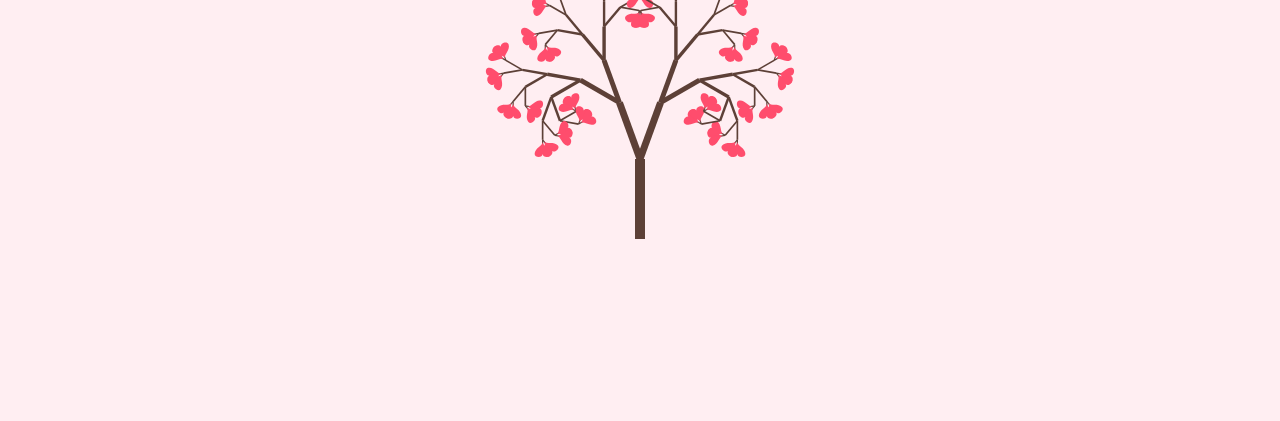
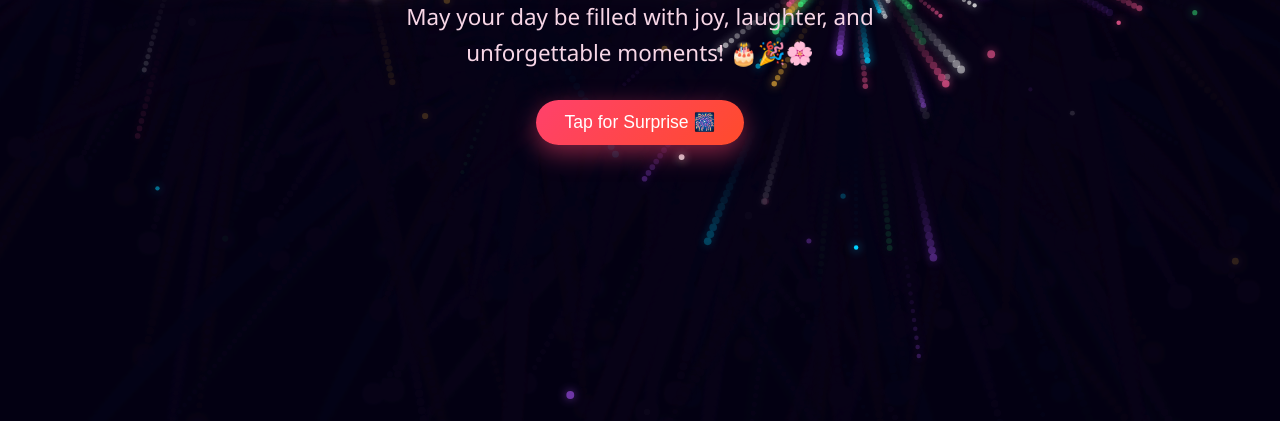
Before and after one commit to HeetDevLab/Birthday, a plain HTML site: page index.html in a window 1280 px wide. Shown: the part 379-800 px from the top of the page. Drawn offline with Linux system fonts and the light colour scheme.

Commit message:
Update index.html

```diff
--- a/index.html
+++ b/index.html
@@ -1,110 +1,188 @@
 <!DOCTYPE html>
-<html lang="hi">
+<html lang="en">
 <head>
-    <meta charset="UTF-8">
-    <meta name="viewport" content="width=device-width, initial-scale=1.0">
-    <title>Happy Birthday Roopaali</title>
+  <meta charset="UTF-8" />
+  <meta name="viewport" content="width=device-width, initial-scale=1.0" />
+  <title>✨ Happy Birthday Krisha ! 💖✨</title>
   <style>
-        body {
+    * {
       margin: 0;
       padding: 0;
-            background-color: #ffeef2;
+      box-sizing: border-box;
+    }
+    body {
+      background: radial-gradient(circle at center, #1b003a 0%, #050014 100%);
+      min-height: 100vh;
+      overflow: hidden;
+      font-family: 'Poppins', 'Segoe UI', Tahoma, Geneva, Verdana, sans-serif;
       display: flex;
       flex-direction: column;
       align-items: center;
       justify-content: center;
-            height: 100vh;
-            overflow: hidden;
-            font-family: 'Arial', sans-serif;
+      color: #fff;
     }
-
+    canvas {
+      position: fixed;
+      top: 0;
+      left: 0;
+      width: 100%;
+      height: 100%;
+      z-index: 1;
+      pointer-events: none;
+    }
+    .container {
+      position: relative;
+      z-index: 2;
+      text-align: center;
+      padding: 20px;
+    }
     h1 {
-            color: #d63384;
-            text-shadow: 2px 2px 4px rgba(0,0,0,0.1);
-            margin-bottom: 20px;
+      font-size: clamp(2rem, 6vw, 4rem);
+      font-weight: 800;
+      background: linear-gradient(45deg, #ff76ac, #ffdf79, #ffd269, #ff5e98);
+      background-size: 300% 300%;
+      -webkit-background-clip: text;
+      -webkit-text-fill-color: transparent;
+      animation: gradientShift 4s ease infinite, glow 2s ease-in-out infinite alternate;
+      text-shadow: 0 0 25px rgba(255, 105, 180, 0.4);
+      margin-bottom: 15px;
+    }
+    p {
+      font-size: clamp(1rem, 3vw, 1.4rem);
+      color: #f7d6e6;
+      max-width: 600px;
+      margin: 0 auto;
+      line-height: 1.6;
       animation: fadeIn 2s ease-in;
-            text-align: center;
     }
-
-        /* पेड़ और दिल का एनीमेशन */
-        .canvas-container {
-            position: relative;
+    .heart-btn {
+      margin-top: 30px;
+      padding: 12px 28px;
+      font-size: 1.1rem;
+      color: #fff;
+      background: linear-gradient(135deg, #ff416c, #ff4b2b);
+      border: none;
+      border-radius: 50px;
+      cursor: pointer;
+      box-shadow: 0 8px 25px rgba(255, 65, 108, 0.5);
+      transition: transform 0.2s, box-shadow 0.2s;
     }
-
-        #heartTree {
-            max-width: 100%;
-            height: auto;
+    .heart-btn:hover {
+      transform: scale(1.08);
+      box-shadow: 0 12px 30px rgba(255, 65, 108, 0.8);
     }
-
-        .message {
-            margin-top: 20px;
-            font-size: 1.2rem;
-            color: #555;
-            animation: bounce 2s infinite;
+    @keyframes gradientShift {
+      0% { background-position: 0% 50%; }
+      50% { background-position: 100% 50%; }
+      100% { background-position: 0% 50%; }
     }
-
+    @keyframes glow {
+      from { filter: drop-shadow(0 0 10px rgba(255, 118, 172, 0.4)); }
+      to { filter: drop-shadow(0 0 25px rgba(255, 223, 121, 0.8)); }
+    }
     @keyframes fadeIn {
-            from { opacity: 0; transform: translateY(-20px); }
+      from { opacity: 0; transform: translateY(20px); }
       to { opacity: 1; transform: translateY(0); }
-        }
-
-        @keyframes bounce {
-            0%, 100% { transform: translateY(0); }
-            50% { transform: translateY(-10px); }
     }
   </style>
 </head>
 <body>
 
-    <h1>✨ Happy Birthday Rupali ! 💖✨</h1>
+  <canvas id="canvas"></canvas>
 
-    <div class="canvas-container">
-        <canvas id="treeCanvas"></canvas>
+  <div class="container">
+    <h1>✨ Happy Birthday Krisha ! 💖✨</h1>
+    <p>May your day be filled with joy, laughter, and unforgettable moments! 🎂🎉🌸</p>
+    <button class="heart-btn" onclick="launchSpecialFireworks()">Tap for Surprise 🎆</button>
   </div>
 
   <script>
-        const canvas = document.getElementById('treeCanvas');
-        const ctx = canvas.getContext('2d');
-        canvas.width = 400;
-        canvas.height = 400;
+    const canvas = document.getElementById("canvas");
+    const ctx = canvas.getContext("2d");
 
-        function drawHeart(x, y, size) {
-            ctx.beginPath();
-            ctx.moveTo(x, y);
-            ctx.bezierCurveTo(x, y - size / 2, x - size, y - size / 2, x - size, y);
-            ctx.bezierCurveTo(x - size, y + size * 0.75, x, y + size, x, y + size * 1.5);
-            ctx.bezierCurveTo(x, y + size, x + size, y + size * 0.75, x + size, y);
-            ctx.bezierCurveTo(x + size, y - size / 2, x, y - size / 2, x, y);
-            ctx.fillStyle = "#ff4d6d";
-            ctx.fill();
-            ctx.closePath();
+    let cw = (canvas.width = window.innerWidth);
+    let ch = (canvas.height = window.innerHeight);
+
+    window.addEventListener("resize", () => {
+      cw = canvas.width = window.innerWidth;
+      ch = canvas.height = window.innerHeight;
+    });
+
+    const particles = [];
+    const colors = ["#ff5e98", "#ffbe3b", "#38ef7d", "#00d2ff", "#a855f7", "#ffffff"];
+
+    function random(min, max) {
+      return Math.random() * (max - min) + min;
     }
 
-        function drawTree(startX, startY, len, angle, branchWidth) {
+    class Particle {
+      constructor(x, y) {
+        this.x = x;
+        this.y = y;
+        this.color = colors[Math.floor(Math.random() * colors.length)];
+        this.radius = random(2, 4);
+        this.speed = random(2, 7);
+        this.angle = random(0, Math.PI * 2);
+        this.vx = Math.cos(this.angle) * this.speed;
+        this.vy = Math.sin(this.angle) * this.speed;
+        this.gravity = 0.05;
+        this.alpha = 1;
+        this.decay = random(0.01, 0.025);
+      }
+      draw() {
+        ctx.save();
+        ctx.globalAlpha = this.alpha;
         ctx.beginPath();
-            ctx.save();
-            ctx.strokeStyle = "#5d4037";
-            ctx.lineWidth = branchWidth;
-            ctx.translate(startX, startY);
-            ctx.rotate(angle * Math.PI / 180);
-            ctx.moveTo(0, 0);
-            ctx.lineTo(0, -len);
-            ctx.stroke();
-
-            if (len < 15) {
-                drawHeart(0, -len, 8);
+        ctx.arc(this.x, this.y, this.radius, 0, Math.PI * 2);
+        ctx.fillStyle = this.color;
+        ctx.shadowBlur = 10;
+        ctx.shadowColor = this.color;
+        ctx.fill();
         ctx.restore();
-                return;
+      }
+      update() {
+        this.vy += this.gravity;
+        this.x += this.vx;
+        this.y += this.vy;
+        this.alpha -= this.decay;
+      }
     }
 
-            drawTree(0, -len, len * 0.75, angle - 20, branchWidth * 0.7);
-            drawTree(0, -len, len * 0.75, angle + 20, branchWidth * 0.7);
-
-            ctx.restore();
+    function createFirework(x, y) {
+      const count = 40;
+      for (let i = 0; i < count; i++) {
+        particles.push(new Particle(x, y));
+      }
     }
 
-        // पेड़ बनाना शुरू करें
-        drawTree(200, 380, 80, 0, 10);
+    function animate() {
+      ctx.fillStyle = "rgba(5, 0, 20, 0.2)";
+      ctx.fillRect(0, 0, cw, ch);
+
+      for (let i = particles.length - 1; i >= 0; i--) {
+        particles[i].update();
+        particles[i].draw();
+        if (particles[i].alpha <= 0) {
+          particles.splice(i, 1);
+        }
+      }
+
+      if (Math.random() < 0.06) {
+        createFirework(random(cw * 0.1, cw * 0.9), random(ch * 0.1, ch * 0.6));
+      }
+
+      requestAnimationFrame(animate);
+    }
+
+    function launchSpecialFireworks() {
+      for (let i = 0; i < 5; i++) {
+        setTimeout(() => {
+          createFirework(random(cw * 0.2, cw * 0.8), random(ch * 0.15, ch * 0.5));
+        }, i * 200);
+      }
+    }
+
+    animate();
   </script>
 </body>
 </html>
```
Lines whose indentation alone changed are shown as unchanged.
